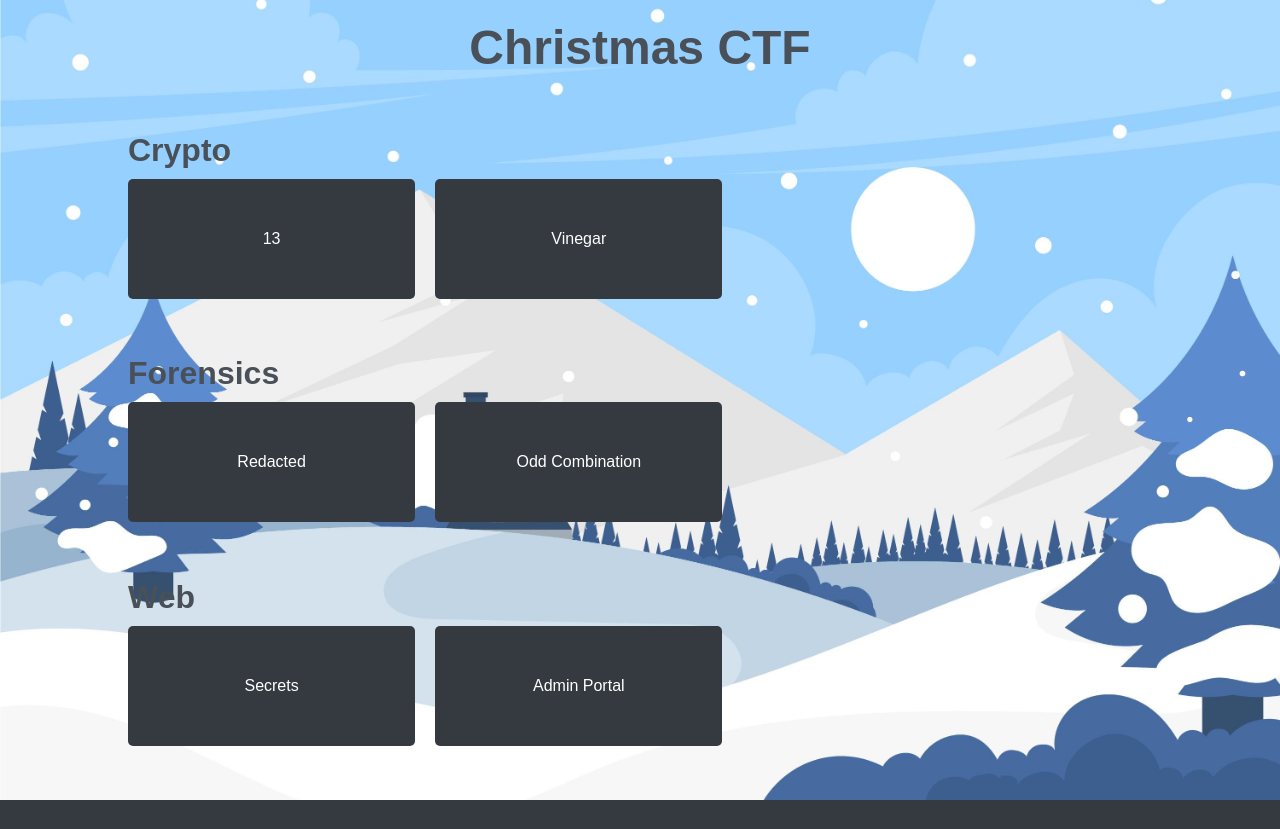
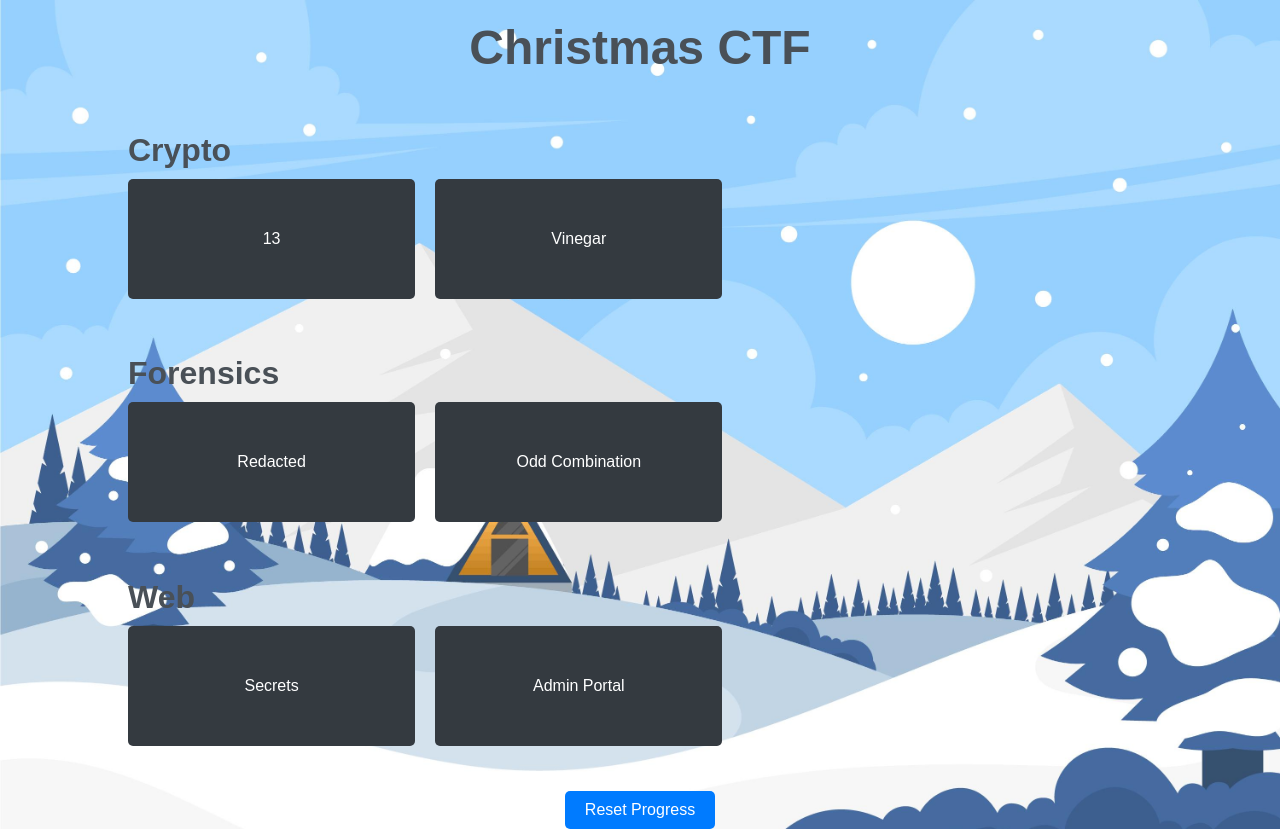
Before and after one commit to danielH625/christmas-ctf, a Flask app: page / in a window 1280 px wide. Before the commit the page ends 800 px from the top, so only its background shows below. Run offline with Flask 3, Linux system fonts and the light colour scheme.

Commit message:
Update index.html

```diff
--- a/templates/index.html
+++ b/templates/index.html
@@ -31,7 +31,9 @@
             </div>
         </div>
     </div>
-
+    <div class="reset-container">
+        <button id="reset-progress" class="reset-btn">Reset Progress</button>
+    </div>
     <!-- Modal -->
     <div id="challenge-modal" class="modal">
         <div class="modal-content">
```
